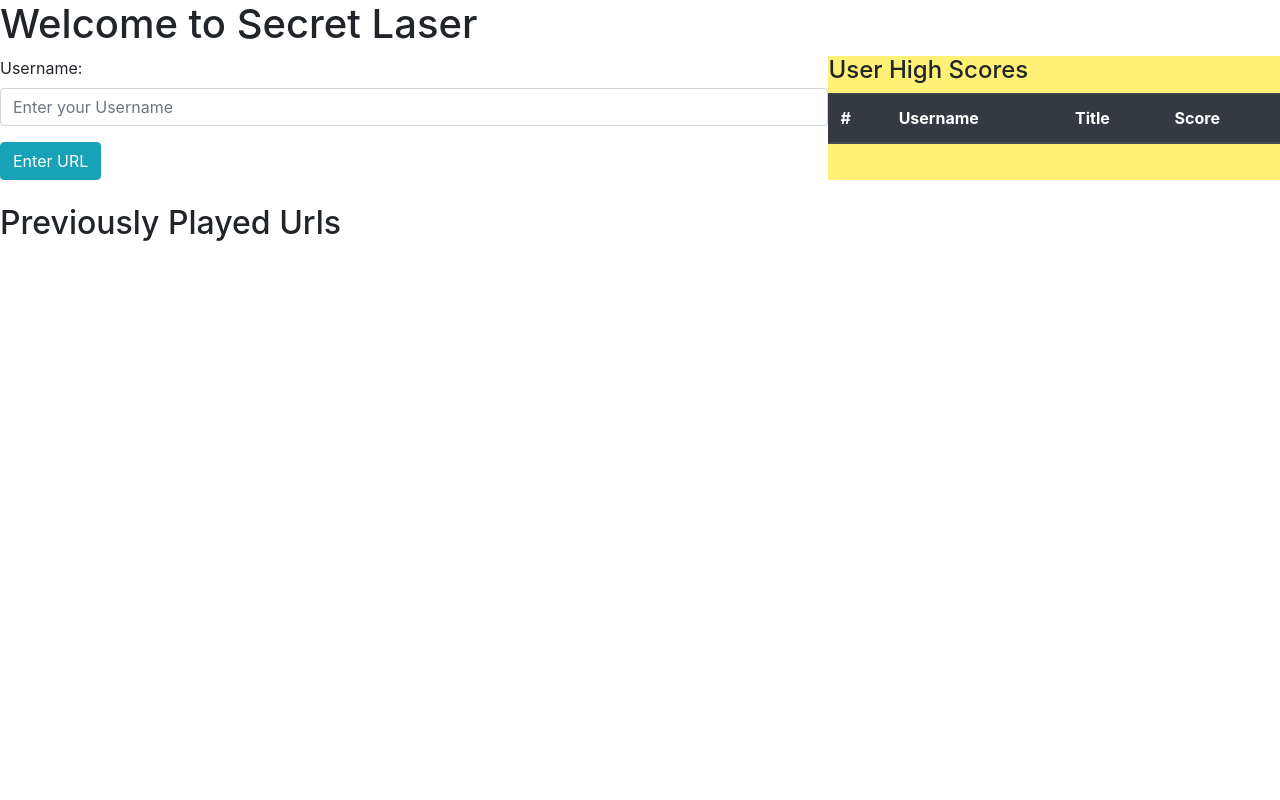
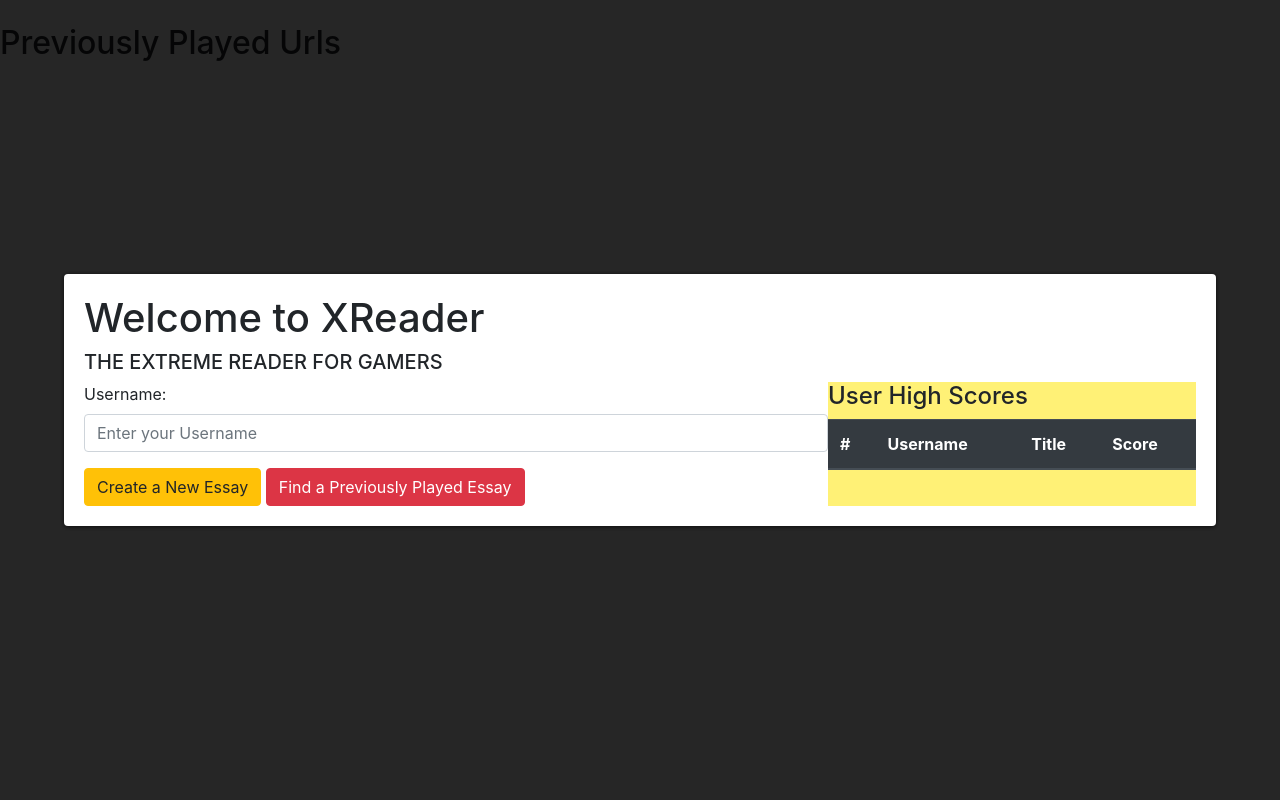
Before and after one commit to NickyEXE/XReader, a PHP site: page / in a window 1280 px wide. Run offline with PHP 8.4, Linux system fonts and the light colour scheme; lists and menus that the app fills with data are empty.

Commit message:
set up intro modals

```diff
--- a/front-end/css/index.css
+++ b/front-end/css/index.css
@@ -37,7 +37,7 @@
   padding: 20px;
   box-shadow: 0 1px 5px rgba(0,0,0,0.7);
   border-radius: 4px;
-  width: 520px; /* This just a default width */
+  width: 90%; /* This just a default width */
 }
 
 .modal .modal_content > h2 {
--- a/front-end/index.html
+++ b/front-end/index.html
@@ -6,6 +6,7 @@
   <head>
     <meta charset="utf-8">
     <title></title>
+    <script src="./src/modals.js"></script>
     <script src="./src/adapter.js"></script>
     <script src="./src/laser.js"></script>
     <script src="./src/game.js"></script>
@@ -26,37 +27,6 @@
   <source src="./assets/shipsplode.wav" type="audio/wav">
   </audio>
 
-    <div id="welcomePage"></div>
-      <h1> Welcome to Secret Laser</h1>
-
-      <div class="flex-container">
-        <div class="flex-item">
-          <form id="form">
-            <div class="form-group" style=>
-              <label>Username:</label>
-              <input type="text" class="form-control" id="username" placeholder="Enter your Username">
-              <div id="newurl"></div>
-            </div>
-            <button id="url-butt" type="button" class="btn btn-info">Enter URL </button>
-          </form>
-        </div>
-        <div class="flex-item">
-            <h4> User High Scores</h4>
-            <table class="table table-striped table-dark">
-                <thead>
-                  <tr>
-                    <th scope="col">#</th>
-                    <th scope="col">Username</th>
-                    <th scope="col">Title</th>
-                    <th scope="col">Score</th>
-                  </tr>
-                </thead>
-                <tbody id="user-high-score">
-                </tbody>
-              </table>
-        </div>
-      </div>
-
     <div id="canvasPlaceholder">
 
     <br>
@@ -64,7 +34,15 @@
     <div class="container">
       <div class="row" style="display:none">
       </div>
+      </div>
     </div>
+
+        <div class="modal" style="display: block" id= "theModal">
+              <div class="overlay"></div>
+              <div class="modal_content" id = "modalContent">
+                <!-- Dynamic Section -->
+              </div>
+            </div>
 
   </body>
 </html>
--- a/front-end/src/game.js
+++ b/front-end/src/game.js
@@ -1,22 +1,11 @@
+const canvasPlaceholder = document.getElementById("canvasPlaceholder")
 function startGame(essay, username, url){
   // start game constants
   const canvasPlaceholder = document.getElementById("canvasPlaceholder")
   canvasPlaceholder.innerHTML = `<canvas id="myCanvas" width="200" height="100" style="border:1px solid #000000; background: url('./assets/background.png')">
-          <div id="dodger" style="bottom: 100px; left: 100px;"></div>
-          <img id="ship" width="1" height="1" src="./assets/ship.PNG" alt="Ship">
-      </canvas>
-      <div class="modal" style="display: none" id= "gameEndModal">
-            <div class="overlay"></div>
-            <div class="modal_content">
-              <!-- Dynamic Section -->
-              <h2>You crashed!</h2>
-              <iframe src="https://giphy.com/embed/2ik2ANNpA4Xug" width="480" height="268" frameBorder="0" class="giphy-embed" allowFullScreen></iframe><p><a href="https://giphy.com/gifs/2ik2ANNpA4Xug"></a></p>
-              <h5>Reading over.</h5>
-              <!-- End of Dynamic Section -->
-              <center><button type="button" class="btn btn-primary center">Reset score and continue reading?</button></center>
-            </div>
-          </div>
-      `
+              <div id="dodger" style="bottom: 100px; left: 100px;"></div>
+              <img id="ship" width="1" height="1" src="./assets/ship.PNG" alt="Ship">
+          </canvas>`
   const canvas = document.getElementById("myCanvas")
   const ctx = canvas.getContext('2d');
   // initial render and game stats
@@ -27,7 +16,7 @@ function startGame(essay, username, url){
   let wordIterator = 0
   createTheBox()
   const avatar = {x: 0, y: Math.round(canvas.height/2), height: Math.round(canvas.height/15), width: Math.round(canvas.height/15)}
-  const essayArray = essay.replace(/^\s+|\s+$/g, "").split(" ")
+  const essayArray = essay.replace(/^\s+|\s+$/g, "").split(" ").filter(word => word.length>0)
   Laser.initializeLaserVariables(canvas, avatar, ctx)
 
 
@@ -145,9 +134,12 @@ function speak(text, callback) {
       document.getElementById("shipsplode").play();
       clearInterval(gameInterval)
       clearInterval(wordInterval)
-      document.getElementById("gameEndModal").style.display = "block"
+      const theModal = document.getElementById("theModal")
+      theModal.style.display = "block"
       adapter.postScore(username, score, url).then(response => console.log(response))
-      document.getElementById("gameEndModal").querySelector(".btn").addEventListener('click', continueGame)
+      const modalContent = document.getElementById("modalContent")
+      modalContent.innerHTML = endGameModalHTML
+      theModal.querySelector(".btn").addEventListener('click', continueGame)
     }
     Laser.lasersRendered.forEach(laser => {
       if ((word.x <= laser.x && laser.x<=word.x+word.width)&&(word.y-word.height<=laser.y && laser.y <= word.y))
@@ -177,8 +169,16 @@ function speak(text, callback) {
     if (avatar.y < 0){avatar.y = 0}
     printTheAvatar(avatar)
     words.forEach(word => renderWord(word))
+    renderLaserBar()
     Laser.avatar = avatar
     Laser.renderLasers()
+  }
+
+  function renderLaserBar(){
+    ctx.fillStyle = "blue"
+    ctx.strokeStyle = 'white';
+    ctx.fillRect(20, canvas.height-100+(Laser.lasersRendered.length*10), 10, (12-(Laser.lasersRendered.length))*10);
+    ctx.stroke();
   }
 
   // renders individual words
--- a/front-end/src/index.js
+++ b/front-end/src/index.js
@@ -1,13 +1,14 @@
 document.addEventListener("DOMContentLoaded", domLoadFunctions)
 
 function domLoadFunctions(){
+  document.getElementById("modalContent").innerHTML = welcomePageHTML
   const urlButt = document.querySelector('#url-butt')
   const form = document.querySelector('#form')
   const container = document.querySelector('.container')
   const username = document.querySelector("#username")
 
   urlButt.addEventListener('click', processUrl)
-  form.addEventListener('click', fetchUrl)
+  form.addEventListener('click', formClickHandler)
   adapter.getPreviousEssays().then(games => addPreviousGameToDom(games))
   container.addEventListener('click', startPreviousGame)
   username.addEventListener('input', showPreviousGames)
@@ -28,25 +29,27 @@ function processUrl(e) {
                   </div>
                 </div>
                 <button id="titleButton" type="submit" class="btn btn-info">Enter Title</button>
-                <button id="urlBuffForm" type="submit" class="btn btn-primary">Play Secret Laser</button>
+                <button id="playGameButton" type="submit" style="display: none" class="btn btn-primary">Get Your Read On</button>
                 `
   e.target.style.display = "none"
 }
 
-function fetchUrl(e) {
-  if (e.target.id === "urlBuffForm") {
+function formClickHandler(e) {
+  if (e.target.id === "playGameButton") {
     e.preventDefault()
     const username = document.querySelector("#username").value
-    const url = document.querySelector("#url").value
-    const title = document.querySelector("#title").value
+    const url = document.querySelector("#url").innerText
+    const title = document.querySelector("#title").innerText
     const body = {username: username, user_input: url, title: title}
     adapter.getUrl(body)
-    .then(essay => startGame(essay.response, username, url))
+    .then(essay => checkGame(essay, username, url, title))
   }
     if (e.target.id === "titleButton") {
     e.preventDefault()
     const url = document.querySelector("#url")
-    adapter.getTitle(url.value).then(data => {
+    const newUrlDiv = document.getElementById('newurl')
+    document.getElementById("playGameButton").style.display = ""
+    adapter.getTitle(url.innerText).then(data => {
       if (data === null) {
         titleDiv = e.target.parentElement.querySelector(".title")
         titleDiv.style.display = ""
@@ -62,11 +65,26 @@ function fetchUrl(e) {
   }
 }
 
+function checkGame(essay, username, url, title){
+  if (essay.response){
+  document.getElementById("theModal").style.display = "none"
+  startGame(essay.response, username, url)}
+  else {sayInvalidEssay(username, url, title)}
+}
+
+function sayInvalidEssay(username, url, title){
+  console.log("thats an invalid essay!")
+}
+
+
 function addPreviousGameToDom(previousGames) {
   const row = document.querySelector('.row')
-  previousGames.forEach(game => {
+  const filtered_games = previousGames.filter(game=> (game.content && (game.title && game.high_score)))
+  if (filtered_games.length>0){
+  filtered_games.forEach(game => {
     row.innerHTML += previousGameHtml(game)
-  })
+  })}
+  else {row.innerHTML += "<h4>You haven't played any games!"}
 }
 
 function previousGameHtml(game){
--- a/front-end/src/laser.js
+++ b/front-end/src/laser.js
@@ -34,19 +34,18 @@ class Laser {
   static initializeLaserVariables(canvas,avatar,ctx){
     this.laserSet = true
     this.speed = 5
-    this.lasersReady = 3
-    this.maxLasers = 3
+    this.maxLasers = 10
     this.lasersRendered = []
-    this.laserRefresh = 200
     this.canvas = canvas
     this.avatar = avatar
     this.ctx = ctx
   }
 
   static shootLaser(){
-    if (Laser.laserSet){
+    if (Laser.laserSet && Laser.lasersRendered.length <= Laser.maxLasers){
     Laser.laserSet = false
-    new Laser(Laser.avatar.x, (Laser.avatar.y +(Laser.avatar.height/2)))
+    new Laser(Laser.avatar.x+30, (Laser.avatar.y +(Laser.avatar.height/2-12)))
+    new Laser(Laser.avatar.x+30, (Laser.avatar.y +(Laser.avatar.height/2+12)))
     Laser.laserSound()
   }
   }
--- /dev/null
+++ b/front-end/src/modals.js
@@ -0,0 +1,38 @@
+const welcomePageHTML = `<div id="welcomePage"></div>
+  <h1> Welcome to XReader</h1>
+  <h5> THE EXTREME READER FOR GAMERS </h5>
+
+  <div class="flex-container">
+    <div class="flex-item">
+      <form id="form">
+        <div class="form-group" style=>
+          <label>Username:</label>
+          <input type="text" class="form-control" id="username" placeholder="Enter your Username">
+          <div id="newurl"></div>
+        </div>
+        <button id="url-butt" type="button" class="btn btn-warning">Create a New Essay</button>
+        <button id="previous-game-butt" type="button" class="btn btn-danger">Find a Previously Played Essay</button>
+      </form>
+    </div>
+    <div class="flex-item">
+        <h4> User High Scores</h4>
+        <table class="table table-striped table-dark">
+            <thead>
+              <tr>
+                <th scope="col">#</th>
+                <th scope="col">Username</th>
+                <th scope="col">Title</th>
+                <th scope="col">Score</th>
+              </tr>
+            </thead>
+            <tbody id="user-high-score">
+            </tbody>
+          </table>
+    </div>
+  </div>`
+
+  const endGameModalHTML = `<center><h2>You crashed!</h2>
+  <iframe src="https://giphy.com/embed/2ik2ANNpA4Xug" width="480" height="268" frameBorder="0" class="giphy-embed" allowFullScreen></iframe><p><a href="https://giphy.com/gifs/2ik2ANNpA4Xug"></a></p>
+  <h5>Reading over.</h5>
+  <!-- End of Dynamic Section -->
+  <button type="button" class="btn btn-primary center">Reset score and continue reading?</button></center>`
```
Also changed, not shown: 1 other file.
